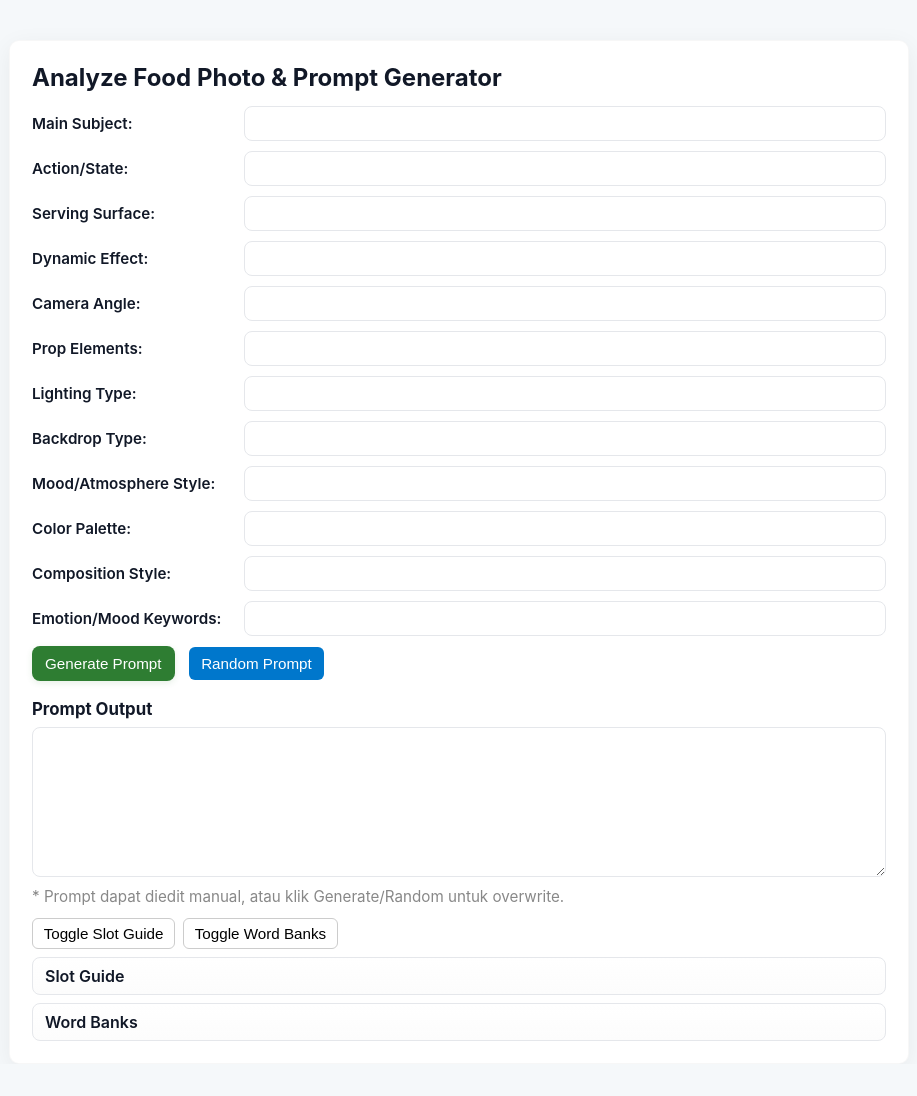
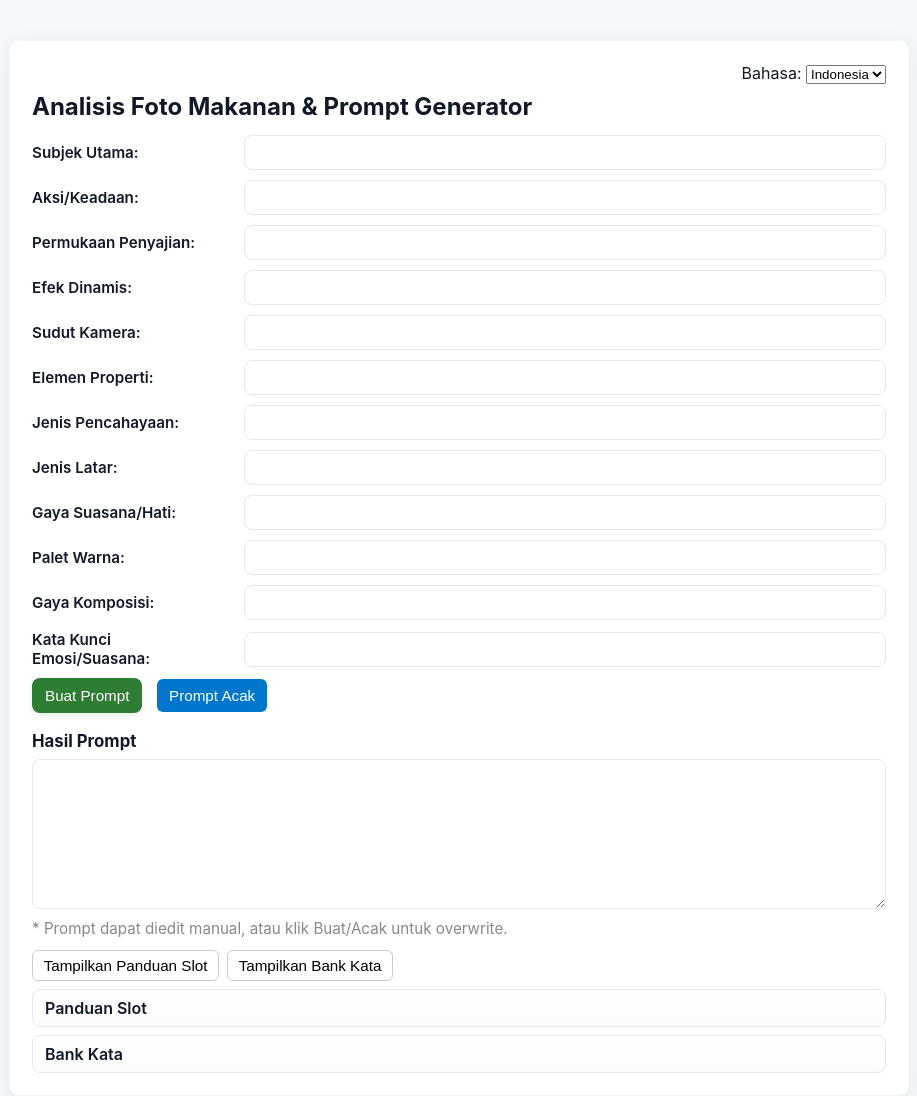
Before and after one commit to ryfey/food_prompt_gen, a plain HTML site: page index.html in a window 1280 px wide. Shown: the whole page, without its empty margins (181-1098 px from the left). Before the commit the page ends 1064 px from the top, so only its background shows below. Drawn offline with Linux system fonts and the light colour scheme.

Commit message:
Update index.html

```diff
--- a/index.html
+++ b/index.html
@@ -8,131 +8,118 @@
 </head>
 <body>
   <div class="container">
-    <h1>Analyze Food Photo & Prompt Generator</h1>
+    <!-- Language Selector -->
+    <div style="text-align:right;margin-bottom:0.5em;">
+      <label for="langSelect" id="langSelectLabel">Bahasa:</label>
+      <select id="langSelect">
+        <option value="id">Indonesia</option>
+        <option value="en">English</option>
+      </select>
+    </div>
+
+    <h1 id="appTitle"></h1>
 
     <form id="promptForm">
-      <!-- Combo inputs (input + datalist) -->
       <div class="slot-group">
-        <label for="mainSubject">Main Subject:</label>
+        <label for="mainSubject" id="mainSubjectLabel"></label>
         <input id="mainSubject" list="mainSubjectList" autocomplete="off" />
         <datalist id="mainSubjectList"></datalist>
       </div>
-
       <div class="slot-group">
-        <label for="actionState">Action/State:</label>
+        <label for="actionState" id="actionStateLabel"></label>
         <input id="actionState" list="actionStateList" autocomplete="off" />
         <datalist id="actionStateList"></datalist>
       </div>
-
       <div class="slot-group">
-        <label for="servingSurface">Serving Surface:</label>
+        <label for="servingSurface" id="servingSurfaceLabel"></label>
         <input id="servingSurface" list="servingSurfaceList" autocomplete="off" />
         <datalist id="servingSurfaceList"></datalist>
       </div>
-
       <div class="slot-group">
-        <label for="dynamicEffect">Dynamic Effect:</label>
+        <label for="dynamicEffect" id="dynamicEffectLabel"></label>
         <input id="dynamicEffect" list="dynamicEffectList" autocomplete="off" />
         <datalist id="dynamicEffectList"></datalist>
       </div>
-
       <div class="slot-group">
-        <label for="cameraAngle">Camera Angle:</label>
+        <label for="cameraAngle" id="cameraAngleLabel"></label>
         <input id="cameraAngle" list="cameraAngleList" autocomplete="off" />
         <datalist id="cameraAngleList"></datalist>
       </div>
-
       <div class="slot-group">
-        <label for="propElements">Prop Elements:</label>
+        <label for="propElements" id="propElementsLabel"></label>
         <input id="propElements" list="propElementsList" autocomplete="off" />
         <datalist id="propElementsList"></datalist>
       </div>
-
       <div class="slot-group">
-        <label for="lightingType">Lighting Type:</label>
+        <label for="lightingType" id="lightingTypeLabel"></label>
         <input id="lightingType" list="lightingTypeList" autocomplete="off" />
         <datalist id="lightingTypeList"></datalist>
       </div>
-
       <div class="slot-group">
-        <label for="backdropType">Backdrop Type:</label>
+        <label for="backdropType" id="backdropTypeLabel"></label>
         <input id="backdropType" list="backdropTypeList" autocomplete="off" />
         <datalist id="backdropTypeList"></datalist>
       </div>
-
       <div class="slot-group">
-        <label for="moodAtmosphere">Mood/Atmosphere Style:</label>
+        <label for="moodAtmosphere" id="moodAtmosphereLabel"></label>
         <input id="moodAtmosphere" list="moodAtmosphereList" autocomplete="off" />
         <datalist id="moodAtmosphereList"></datalist>
       </div>
-
       <div class="slot-group">
-        <label for="colorPalette">Color Palette:</label>
+        <label for="colorPalette" id="colorPaletteLabel"></label>
         <input id="colorPalette" list="colorPaletteList" autocomplete="off" />
         <datalist id="colorPaletteList"></datalist>
       </div>
-
       <div class="slot-group">
-        <label for="compositionStyle">Composition Style:</label>
+        <label for="compositionStyle" id="compositionStyleLabel"></label>
         <input id="compositionStyle" list="compositionStyleList" autocomplete="off" />
         <datalist id="compositionStyleList"></datalist>
       </div>
-
       <div class="slot-group">
-        <label for="emotionKeywords">Emotion/Mood Keywords:</label>
+        <label for="emotionKeywords" id="emotionKeywordsLabel"></label>
         <input id="emotionKeywords" list="emotionKeywordsList" autocomplete="off" />
         <datalist id="emotionKeywordsList"></datalist>
       </div>
-
       <div style="margin-top:0.6em;">
-        <button type="submit">Generate Prompt</button>
-        <button type="button" id="randomPromptBtn" style="margin-left:10px;background:#0077cc;color:#fff;border:none;padding:.5em .8em;border-radius:6px;">Random Prompt</button>
+        <button type="submit" id="generateBtn"></button>
+        <button type="button" id="randomPromptBtn" style="margin-left:10px;background:#0077cc;color:#fff;border:none;padding:.5em .8em;border-radius:6px;"></button>
       </div>
     </form>
 
-    <h2>Prompt Output</h2>
+    <h2 id="promptOutputTitle"></h2>
     <textarea id="promptOutput" rows="6"></textarea>
-    <div style="font-size:0.95em;color:#888;margin-bottom:0.8em;">* Prompt dapat diedit manual, atau klik Generate/Random untuk overwrite.</div>
+    <div id="promptEditHint" style="font-size:0.95em;color:#888;margin-bottom:0.8em;"></div>
 
-    <!-- Explicit toggle buttons to ensure UI always responds -->
     <div style="display:flex;gap:.5rem;margin-bottom:.5rem;">
-      <button id="toggleSlotGuideBtn" type="button" style="padding:.4em .7em;border-radius:6px;border:1px solid #ccc;background:#fff;cursor:pointer;">Toggle Slot Guide</button>
-      <button id="toggleWordBanksBtn" type="button" style="padding:.4em .7em;border-radius:6px;border:1px solid #ccc;background:#fff;cursor:pointer;">Toggle Word Banks</button>
+      <button id="toggleSlotGuideBtn" type="button" style="padding:.4em .7em;border-radius:6px;border:1px solid #ccc;background:#fff;cursor:pointer;"></button>
+      <button id="toggleWordBanksBtn" type="button" style="padding:.4em .7em;border-radius:6px;border:1px solid #ccc;background:#fff;cursor:pointer;"></button>
     </div>
 
-    <!-- Details sections (app.js will fill the inner content) -->
     <details id="slotGuideDetails" aria-labelledby="toggleSlotGuideBtn">
-      <summary style="cursor:pointer;font-weight:600;">Slot Guide</summary>
+      <summary id="slotGuideSummary" style="cursor:pointer;font-weight:600;"></summary>
       <div id="slotGuide" style="padding:.6em 0;"></div>
     </details>
-
     <details id="wordBanksDetails" aria-labelledby="toggleWordBanksBtn">
-      <summary style="cursor:pointer;font-weight:600;">Word Banks</summary>
+      <summary id="wordBanksSummary" style="cursor:pointer;font-weight:600;"></summary>
       <div id="wordBanks" style="padding:.6em 0;"></div>
     </details>
-
   </div>
 
   <script src="wordbank.js"></script>
   <script src="app.js"></script>
-
-  <!-- Small helper script to ensure toggle buttons always work even if CSS blocks summary interactions -->
   <script>
+    // (unchanged helper script)
     (function () {
       const slotDetails = document.getElementById('slotGuideDetails');
       const wordDetails = document.getElementById('wordBanksDetails');
       document.getElementById('toggleSlotGuideBtn').addEventListener('click', function () {
-        // toggle open state
         slotDetails.open = !slotDetails.open;
-        // focus for accessibility
         if (slotDetails.open) slotDetails.querySelector('summary').focus();
       });
       document.getElementById('toggleWordBanksBtn').addEventListener('click', function () {
         wordDetails.open = !wordDetails.open;
         if (wordDetails.open) wordDetails.querySelector('summary').focus();
       });
-
-      // Also make summary clickable via keyboard if CSS removed pointer events
       document.querySelectorAll('details summary').forEach(summary => {
         summary.addEventListener('keydown', (e) => {
           if (e.key === 'Enter' || e.key === ' ') {
```
